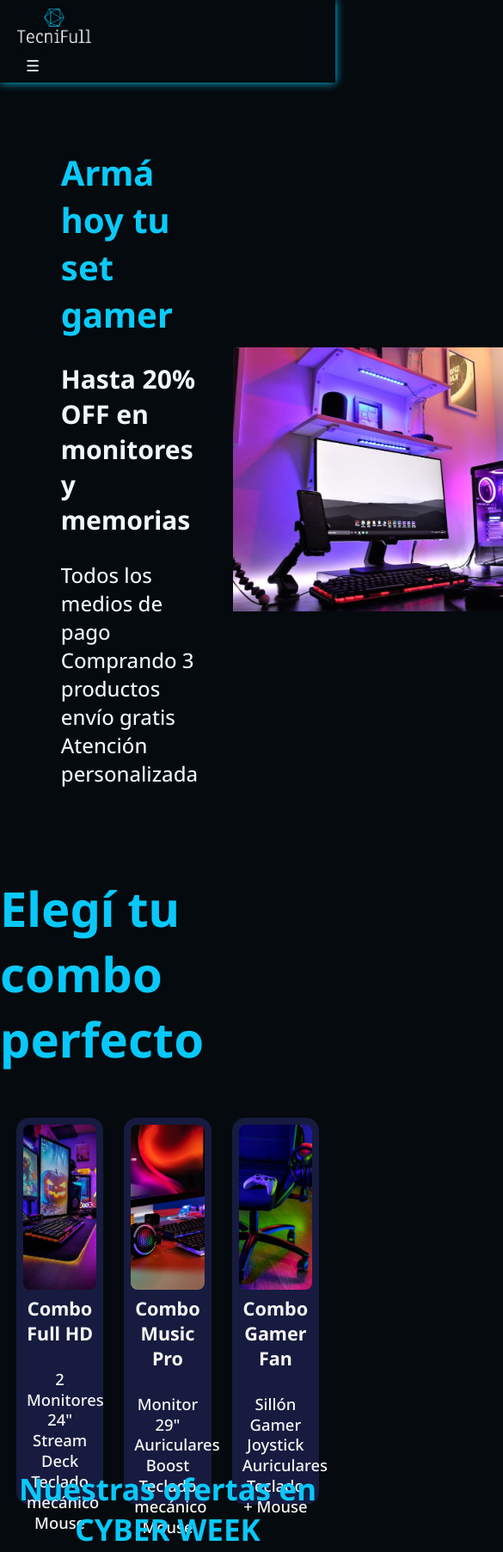
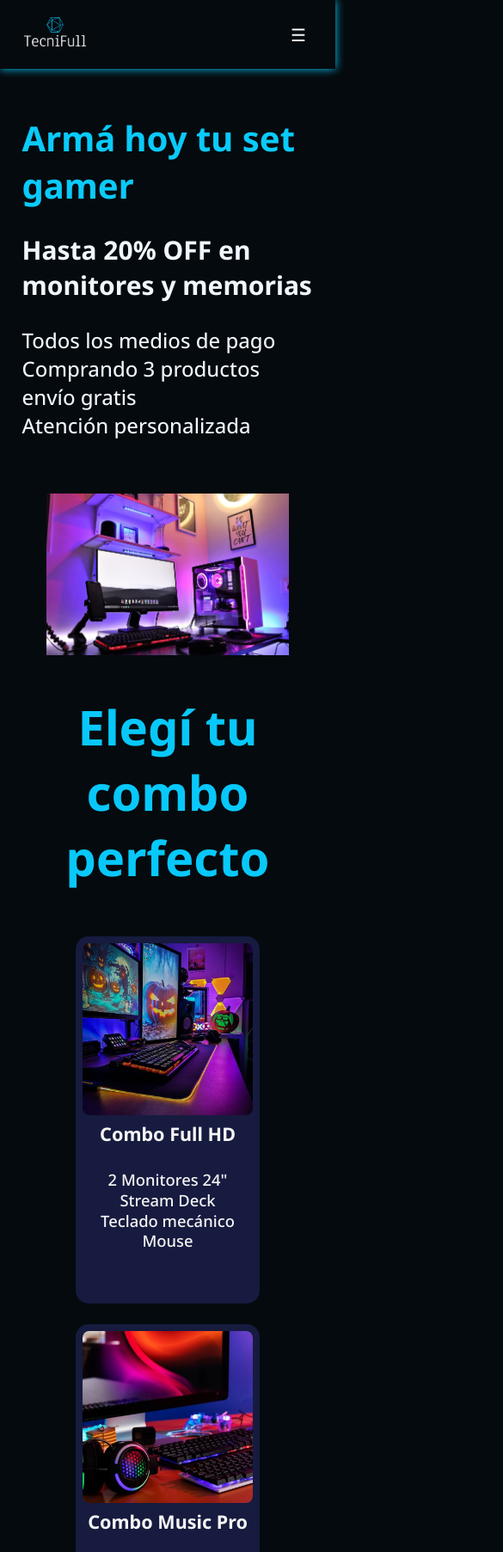
Before and after one commit to 1ggera/tp1-CaC-web-html-css-js, a plain HTML site: page index.html in a window 390 px wide. Shown: the top 1805 px of the page at 86% size, 585 px wide, since content can reach past the window. Drawn offline with Linux system fonts and the light colour scheme.

Commit message:
cambios en breakpoint 480px

```diff
--- a/css/index.css
+++ b/css/index.css
@@ -409,10 +409,11 @@ picture img {
 }
 
 
-@media(min-width:1441px) {}
+@media(min-width:1440px) {}
 
 @media(max-width:1024px) {}
 
+@media(max-width:834px) {}
 
 @media(max-width:768px) {
   .promociones {
@@ -476,9 +477,56 @@ picture img {
   */
 }
 
-@media(max-width:600px) {}
+@media(max-width:480px) {
+  .container{
+    align-items: center;
+    justify-content: center;
+    text-align: start;
+    margin: 0;
+    padding: 0 0.3rem;
+    flex-direction: column;
+  }
 
-@media(max-width:425px) {}
+  .img-container {
+    position: relative;
+    justify-content: center;
+    align-items: center;
+  }
+
+  .img-home {
+    width: 80vw;
+    padding: 0.75em;
+  }
+
+  .container-promos{
+    width: 100%;
+    height: auto;
+  }
+
+  .titulo-promos{
+    /* color: #f88c33; */
+    margin: 0 0 50px 0;
+    text-align: center;
+  }
+
+  .promociones{
+    align-items: center;
+    justify-content: center;
+    height: 100%;
+    flex-direction: column;
+  }
+
+  .card{
+    width: 55vw;
+  }
+  .img-card{
+    position: relative;
+    height: 10em;
+    width: 100%;
+  }
+
+}
+
 
 @media(max-width:375px) {
   .container{
--- a/css/navbar.css
+++ b/css/navbar.css
@@ -110,6 +110,32 @@
     .nav-menu-item a {
         padding: 12px 20px;
         width: 100%;
+    }
+}
+
+
+@media(max-width: 480px){
+    .nav-menu{
+        flex-direction: row;
+        align-items: center;
+        height: 4em;
+    }
+
+    .nav-toggle{
+        font-size: 20px;
+        margin-right: 0.25rem;
+    }
+
+    .logo {
+        height: 2.1rem;
+        margin-left: 0.5rem;
+    }
+
+    .nav-menu-list.show {
+        top: 5.05rem;
+        box-shadow: 0 0 5px 0 #08c8fa;
+        background: linear-gradient(to top, #161b3f, #050a0e);
+        text-align: center;
     }
 }
 
```
